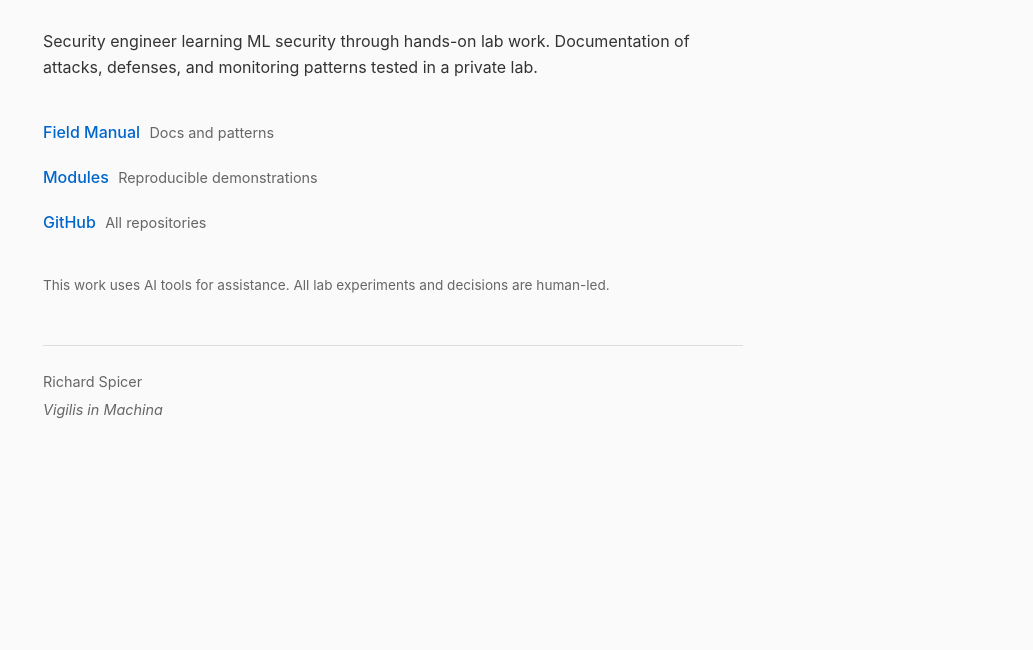
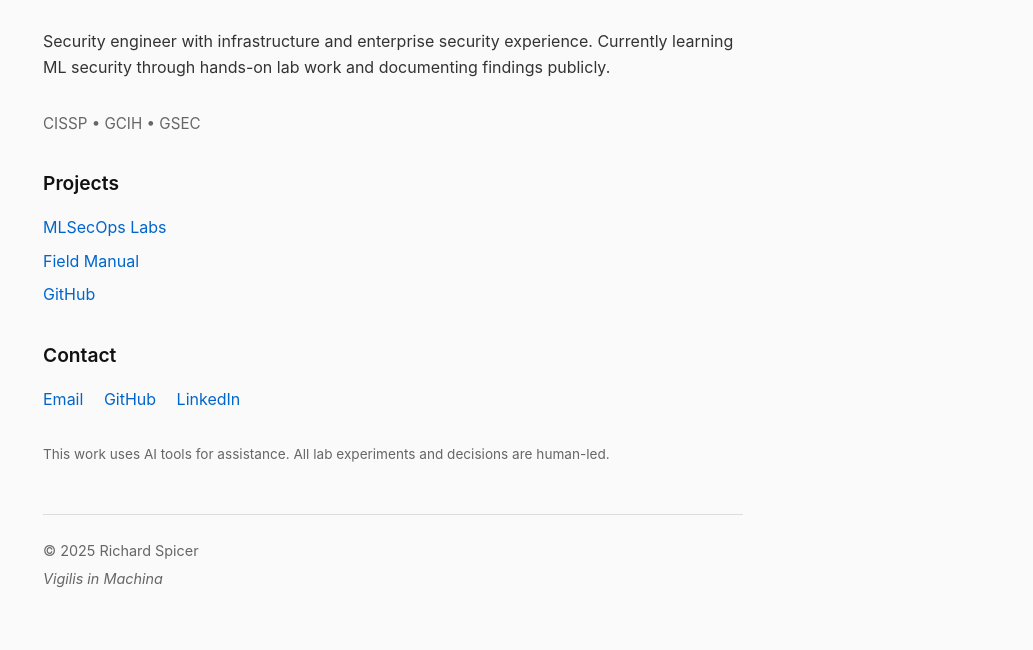
Before and after one commit to mlsecops-labs/mlsecops-labs.github.io, a plain HTML site: page index.html in a window 1280 px wide. Shown: the part 162-812 px from the top of the page, without its empty margins (247-1280 px from the left). Drawn offline with Linux system fonts and the light colour scheme.

Commit message:
update title and content for improved clarity and personal branding

```diff
--- a/index.html
+++ b/index.html
@@ -2,9 +2,9 @@
 <html lang="en">
 <head>
   <meta charset="UTF-8">
-  <title>MLSecOps Labs</title>
+  <title>Richard Spicer</title>
   <meta name="viewport" content="width=device-width, initial-scale=1">
-  <link rel="icon" type="image/png" href="/favicon.png">
+  <meta name="description" content="Richard Spicer - Security engineer learning ML security through hands-on lab work.">
   <style>
     :root {
       --bg: #fafafa;
@@ -42,45 +42,63 @@
       color: var(--text-dark);
     }
 
-    .subtitle {
+    .title {
       color: var(--text-muted);
       margin-bottom: 2rem;
       font-size: 1rem;
     }
 
-    .description {
-      margin-bottom: 2.5rem;
+    .bio {
+      margin-bottom: 2rem;
       color: var(--text);
     }
 
-    .links {
-      margin-bottom: 2.5rem;
+    .certs {
+      margin-bottom: 2rem;
+      color: var(--text-muted);
+      font-size: 0.95rem;
     }
 
-    .link-item {
-      margin-bottom: 1.2rem;
+    h2 {
+      font-size: 1.2rem;
+      font-weight: 600;
+      margin: 2rem 0 1rem;
+      color: var(--text-dark);
     }
 
-    .link-item a {
+    .links {
+      margin-bottom: 2rem;
+    }
+
+    .links a {
+      display: block;
+      margin: 0.5rem 0;
       color: var(--link);
       text-decoration: none;
-      font-weight: 500;
     }
 
-    .link-item a:hover {
+    .links a:hover {
       text-decoration: underline;
     }
 
-    .link-item .desc {
-      color: var(--text-muted);
-      font-size: 0.9rem;
-      margin-left: 0.3rem;
+    .contact {
+      margin-bottom: 2rem;
+    }
+
+    .contact a {
+      color: var(--link);
+      text-decoration: none;
+      margin-right: 1rem;
+    }
+
+    .contact a:hover {
+      text-decoration: underline;
     }
 
     .note {
       font-size: 0.85rem;
       color: var(--text-muted);
-      margin-bottom: 2rem;
+      margin: 2rem 0;
     }
 
     .theme-toggle {
@@ -135,29 +153,27 @@
     <span id="themeIcon">☀️</span>
   </button>
 
-  <h1>MLSecOps Labs</h1>
-  <div class="subtitle">Applied Machine Learning Security</div>
+  <h1>Richard Spicer</h1>
+  <div class="title">Security Engineer</div>
 
-  <div class="description">
-    Security engineer learning ML security through hands-on lab work.
-    Documentation of attacks, defenses, and monitoring patterns tested in a private lab.
+  <div class="bio">
+    Security engineer with infrastructure and enterprise security experience. Currently learning ML security through hands-on lab work and documenting findings publicly.
   </div>
 
+  <div class="certs">CISSP • GCIH • GSEC</div>
+
+  <h2>Projects</h2>
   <div class="links">
-    <div class="link-item">
-      <a href="https://github.com/mlsecops-labs/field-manual">Field Manual</a>
-      <span class="desc">Docs and patterns</span>
-    </div>
+    <a href="https://mlsecopslabs.io">MLSecOps Labs</a>
+    <a href="https://mlsecops.fm">Field Manual</a>
+    <a href="https://github.com/mlsecops-labs">GitHub</a>
+  </div>
 
-    <div class="link-item">
-      <a href="https://github.com/mlsecops-labs/modules">Modules</a>
-      <span class="desc">Reproducible demonstrations</span>
-    </div>
-
-    <div class="link-item">
-      <a href="https://github.com/mlsecops-labs">GitHub</a>
-      <span class="desc">All repositories</span>
-    </div>
+  <h2>Contact</h2>
+  <div class="contact">
+    <a href="mailto:contact@richardspicer.io">Email</a>
+    <a href="https://github.com/richardspicer">GitHub</a>
+    <a href="https://www.linkedin.com/in/richard-spicer-07371212/">LinkedIn</a>
   </div>
 
   <div class="note">
@@ -165,12 +181,11 @@
   </div>
 
   <footer>
-    <div>Richard Spicer</div>
+    <div>© 2025 Richard Spicer</div>
     <div class="motto">Vigilis in Machina</div>
   </footer>
 
   <script>
-    // Check for saved theme preference or default to system preference
     const getTheme = () => {
       const saved = localStorage.getItem('theme');
       if (saved) return saved;
@@ -183,10 +198,8 @@
       localStorage.setItem('theme', theme);
     };
 
-    // Initialize theme
     setTheme(getTheme());
 
-    // Toggle theme on button click
     document.getElementById('themeToggle').addEventListener('click', () => {
       const current = document.documentElement.getAttribute('data-theme');
       setTheme(current === 'dark' ? 'light' : 'dark');
```
